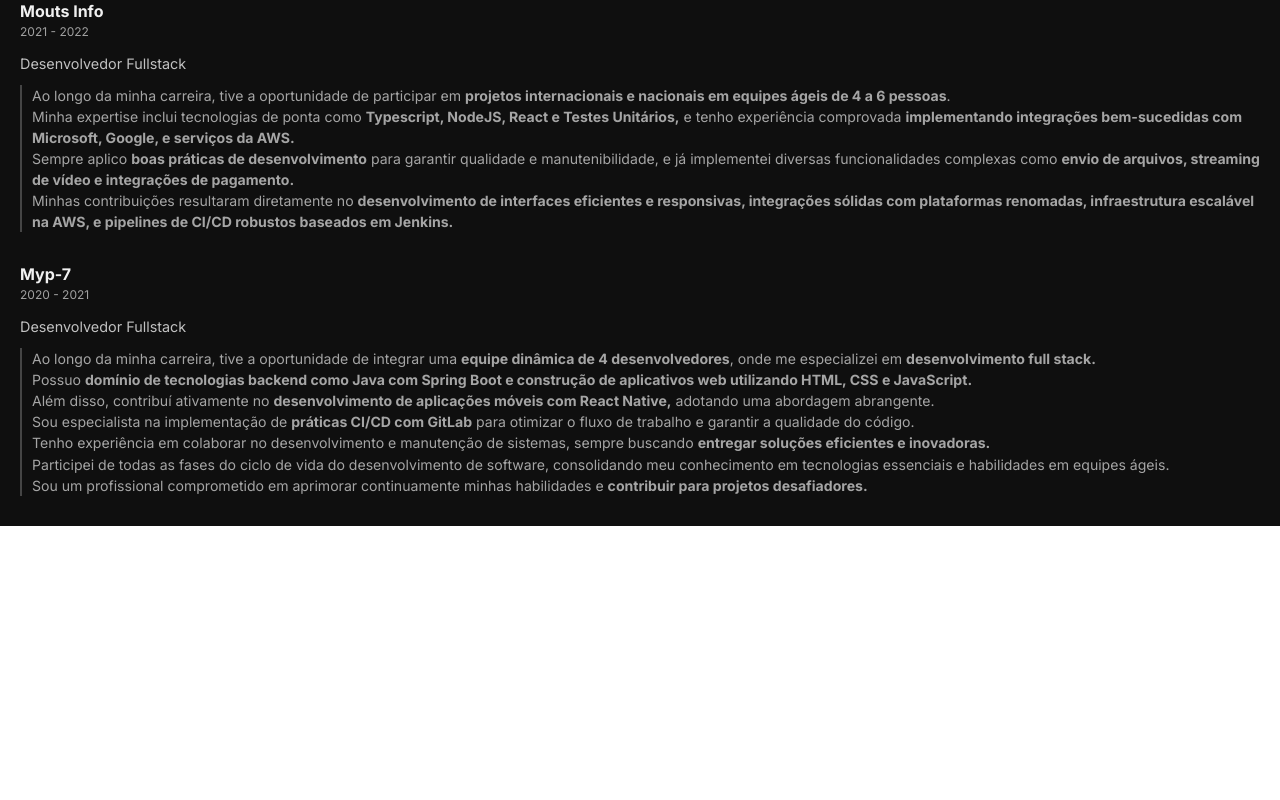
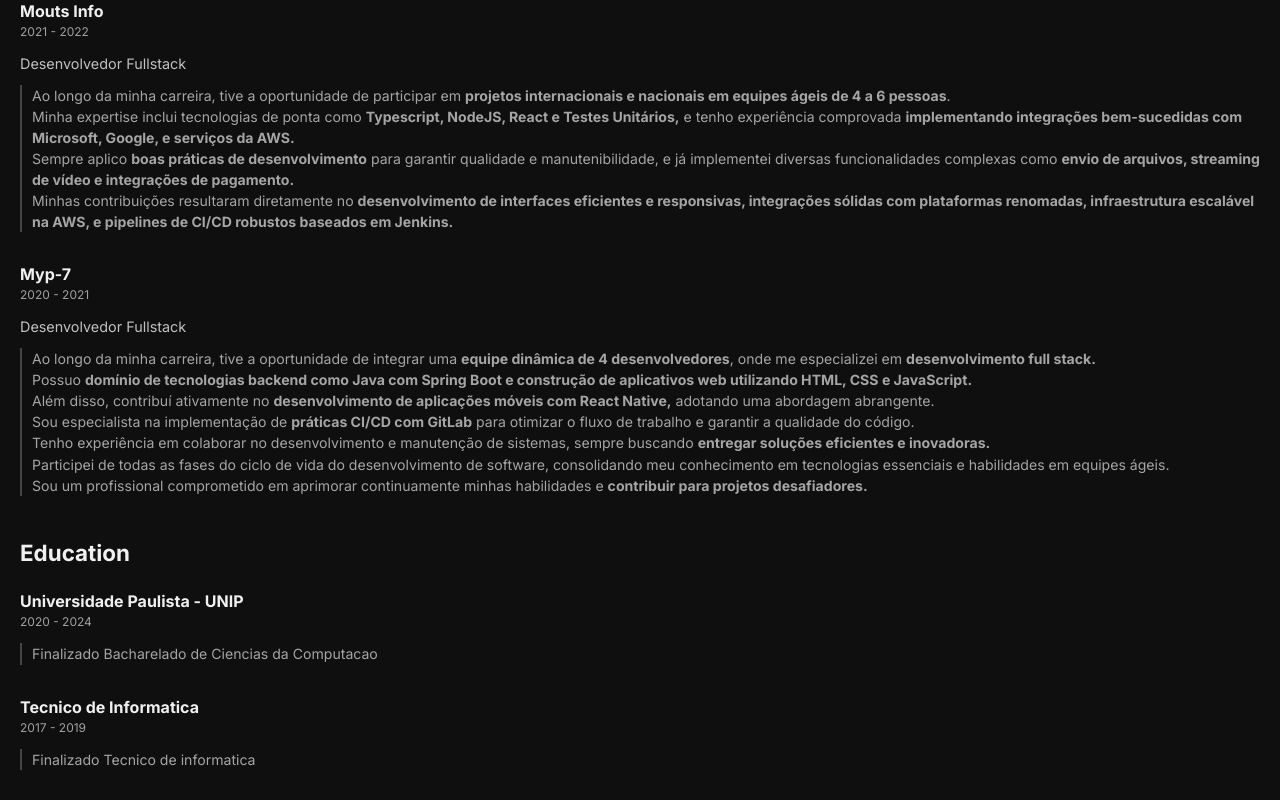
Before and after one commit to MikaelMarceniuk/Portfolio, a React (Vite) app: page / in a window 1280 px wide. Shown: the part 1008-1808 px from the top of the page. Before the commit the page ends 1534 px from the top, so only its background shows below. Built offline with nearby package versions, Linux system fonts and the light colour scheme.

Commit message:
feat(EducationSection): Add EducationSection with real data

```diff
--- a/src/App.tsx
+++ b/src/App.tsx
@@ -6,6 +6,7 @@
 import PageContentWrapper from "./components/ui/pageContentWrapper"
 import AboutSection from "./components/sections/aboutSection"
 import WorkExperienceSection from "./components/sections/workExperienceSection"
+import EducationSection from "./components/sections/educationSection"
 
 const AppWrapper = styled.main`
   min-height: 100vh;
@@ -22,6 +23,7 @@
         <PageContentWrapper>
           <AboutSection />
           <WorkExperienceSection />
+          <EducationSection />
         </PageContentWrapper>
       </AppWrapper>
     </ThemeProvider>
--- /dev/null
+++ b/src/components/sections/educationSection/components/educationItem.tsx
@@ -0,0 +1,56 @@
+import styled from "styled-components"
+import WorkExperienceProps from "../../../../interfaces/IWorkExperience"
+import IEducation from "../../../../interfaces/IEducation"
+
+const Wrapper = styled.div`
+	display: flex;
+	flex-direction: column;
+	gap: 12px;
+
+	color: ${({theme}) => theme.colors.gray900};
+`
+
+const Place = styled.h4`
+	font-size: 1rem;
+	font-weight: 700;
+`
+
+const StartEndDate = styled.p`
+	font-size: 0.75rem;
+	font-weight: 400;
+	color: ${({theme}) => theme.colors.gray600};
+`
+
+const ContentWrapper = styled.div`
+	display: flex;
+	flex-direction: column;
+	gap: 10px;
+`
+
+const Description = styled.div`
+	padding-left: 10px;
+
+	border-left: 2px solid ${({theme}) => theme.colors.gray500};
+
+	font-size: 0.88rem;
+	font-weight: 400;
+	color: ${({theme}) => theme.colors.gray700};
+`
+
+const EducationItem: React.FC<IEducation> = ({...educationExp}) => {
+	return (
+		<Wrapper>
+			<div>
+				<Place>{educationExp.place}</Place>
+				<StartEndDate>{educationExp.startYear} - {educationExp.finishYear || 'Atualmente'}</StartEndDate>
+			</div>
+			<ContentWrapper>
+				<Description>
+					{educationExp.description.map(desc => <p dangerouslySetInnerHTML={{__html: desc}}/>)}
+				</Description>
+			</ContentWrapper>
+		</Wrapper>
+	)
+}
+
+export default EducationItem
--- /dev/null
+++ b/src/components/sections/educationSection/index.tsx
@@ -0,0 +1,23 @@
+import { styled } from 'styled-components'
+import * as BaseSection from '../../ui/baseSection'
+import EducationItem from './components/educationItem'
+import EducationData from '../../../data/education'
+
+const EducationList = styled.ul`
+	display: flex;
+	flex-direction: column;
+	gap: 30px;
+`
+
+const EducationSection = () => {
+	return (
+		<BaseSection.Wrapper>
+			<BaseSection.Title>Education</BaseSection.Title>
+			<EducationList>
+				{EducationData.map(edu => <EducationItem {...edu} />)}
+			</EducationList>
+		</BaseSection.Wrapper>
+	)
+}
+
+export default EducationSection
--- /dev/null
+++ b/src/data/education.ts
@@ -0,0 +1,22 @@
+import IEducation from "../interfaces/IEducation"
+
+const EducationData: IEducation[] = [
+	{
+		place: 'Universidade Paulista - UNIP',
+		description: [
+			'Finalizado Bacharelado de Ciencias da Computacao'
+		],
+		startYear: 2020,
+		finishYear: 2024
+	},
+	{
+		place: 'Tecnico de Informatica',
+		description: [
+			'Finalizado Tecnico de informatica'
+		],
+		startYear: 2017,
+		finishYear: 2019
+	},
+]
+
+export default EducationData
--- /dev/null
+++ b/src/interfaces/IEducation.ts
@@ -0,0 +1,8 @@
+interface IEducation {
+	place: string
+	startYear: number
+	finishYear: number | null,
+	description: string[]
+}
+
+export default IEducation
```
